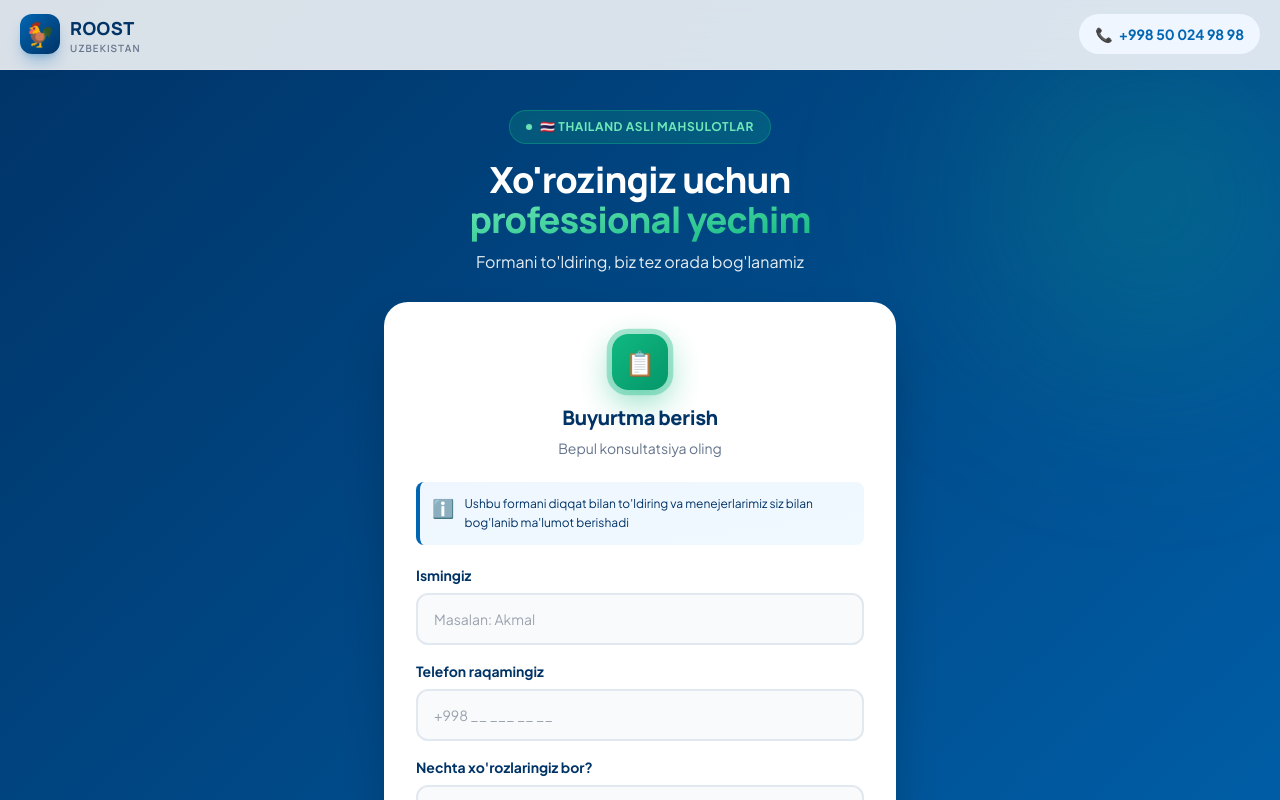
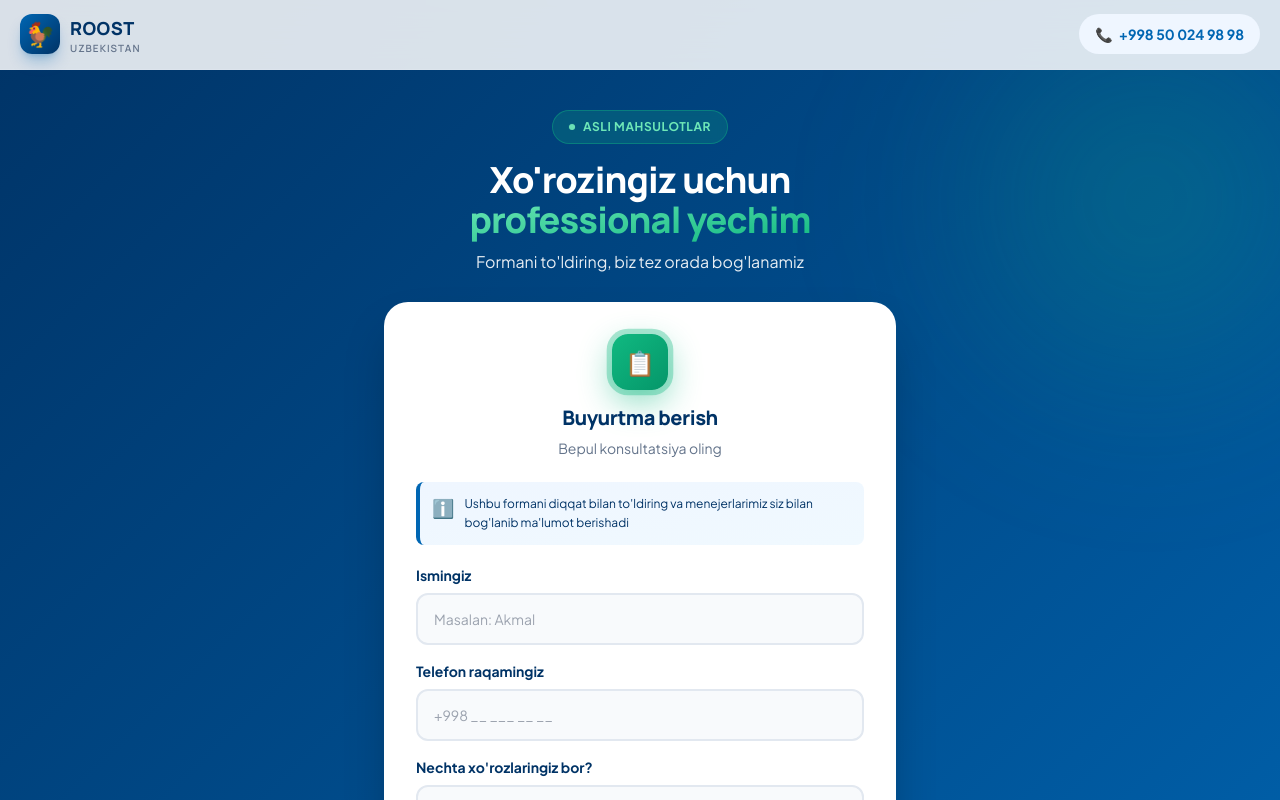
Before and after one commit to sherzodbest80-rgb/lampam, a Next.js app: page /forma in a window 1280 px wide. Shown: the top 800 px of the page. Built offline with nearby package versions, Linux system fonts and the light colour scheme.

Commit message:
Update LeadForm.tsx

```diff
--- a/components/LeadForm.tsx
+++ b/components/LeadForm.tsx
@@ -79,7 +79,7 @@ export default function LeadForm() {
         <div className="text-center text-white mb-7">
           <div className="inline-flex items-center gap-2 bg-lampam-green/20 text-lampam-green-light px-4 py-2 rounded-full text-xs font-bold tracking-wider mb-4 border border-lampam-green/40 backdrop-blur-sm">
             <span className="w-1.5 h-1.5 bg-lampam-green-light rounded-full animate-pulse-dot" />
-            🇹🇭 THAILAND ASLI MAHSULOTLAR
+            ASLI MAHSULOTLAR
           </div>
           <h1 className="font-display text-3xl md:text-4xl font-extrabold leading-tight mb-2.5 tracking-tight">
             Xo&apos;rozingiz uchun <span className="bg-gradient-to-br from-lampam-green-light to-lampam-green bg-clip-text text-transparent">professional yechim</span>
```
